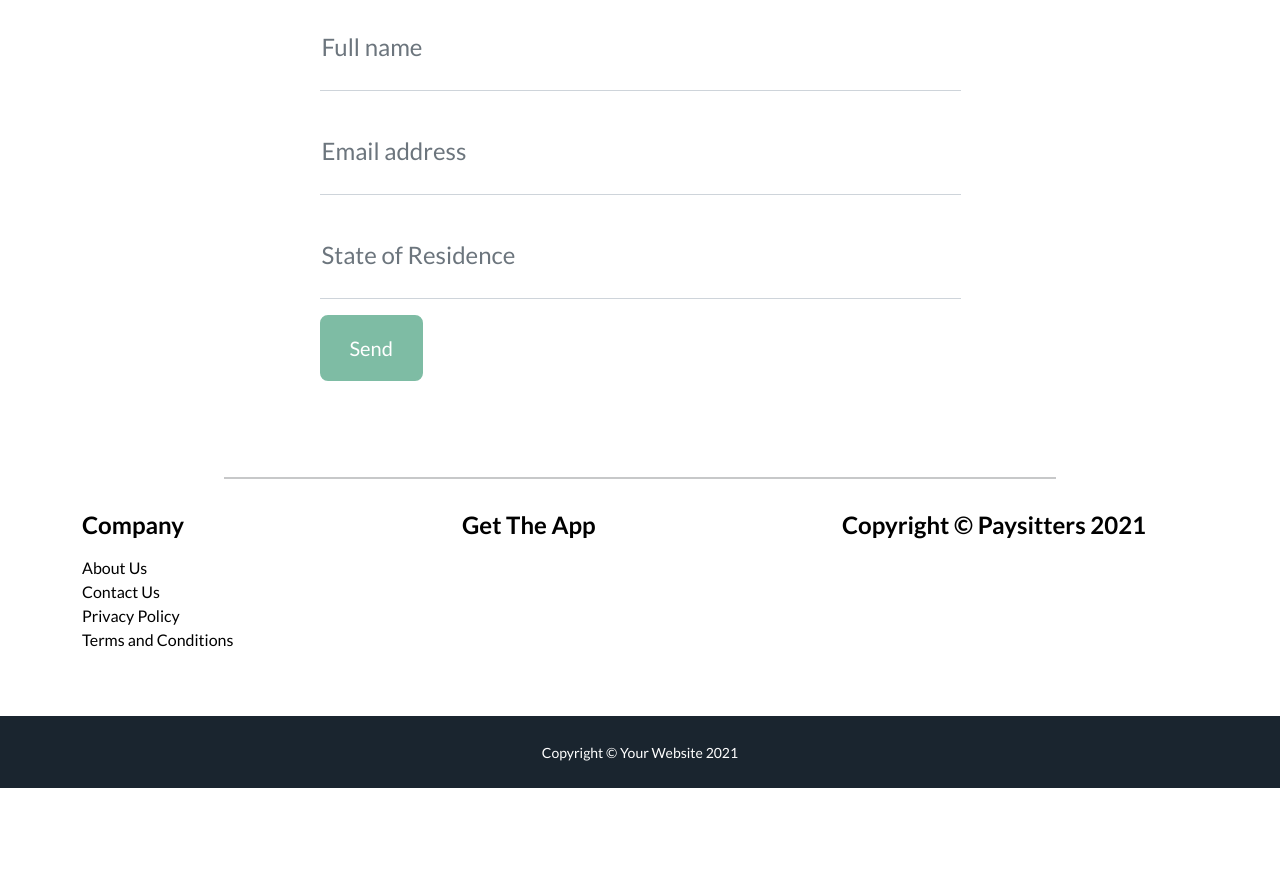
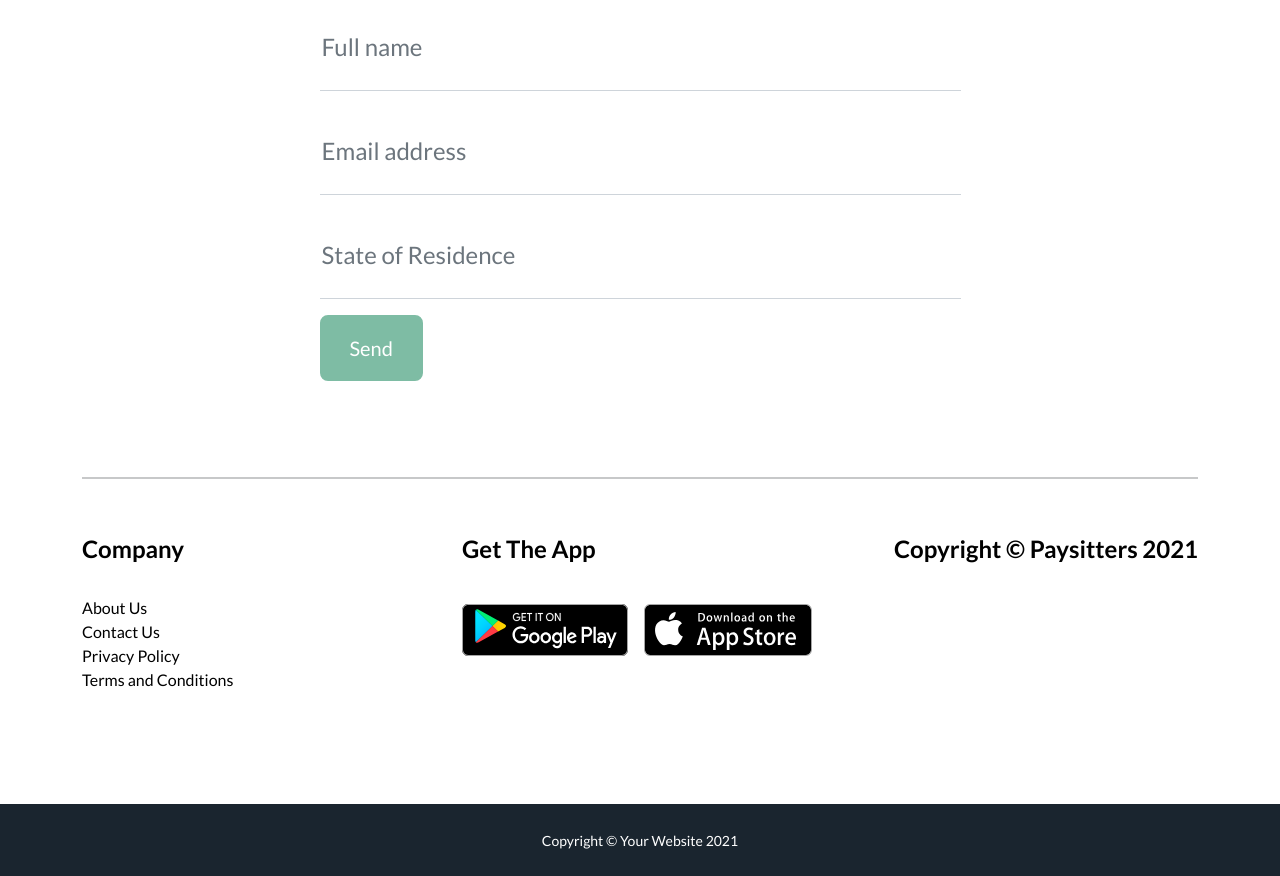
Before and after one commit to mcgowanday/paysitters, a website: page dist/index.html in a window 1280 px wide. Shown: the part 1072-1948 px from the top of the page. Before the commit the page ends 1860 px from the top, so only its background shows below. Drawn offline with nearby package versions, Linux system fonts and the light colour scheme; files whose address does not match are found by name.

Commit message:
Fix break width and add app buttons

```diff
--- a/dist/index.html
+++ b/dist/index.html
@@ -86,7 +86,9 @@
             </div>
         </section>
         <!-- Contact Section-->
-        <hr style="margin: 0 auto; width:65%">
+        <div class="container">
+            <hr style="margin: 0 auto; width: 100%">
+        </div>
         <section class="page-section" id="contact">
             <div class="container">
                 <!-- Contact Section Heading-->
@@ -151,30 +153,31 @@
                 </div>
             </div>
         </section>
-        <hr style="margin: 0 auto; width:65%">
+        <div class="container">
+            <hr style="margin: 0 auto; width: 100%">
+        </div>
         <!-- Footer-->
         <footer class="footer text-start">
             <div class="container">
-                <div class="row">
+                <div class="row justify-content-between">
                     <!-- Footer Location-->
-                    <div class="col-lg-4 mb-5 mb-lg-0">
-                        <h4 class="mb-3">Company</h4>
-                        <ul class="no-bullets">
+                    <div class="col-md-6 col-lg-4 mb-5">
+                        <div class="mx-auto d-flex justify-content-start mt-4 mb-3"><h4 class="mb-3">Company</h4></div>
+                        <div class="mx-auto d-flex justify-content-start"> <ul class="no-bullets">
                             <li>About Us</li>
                             <li>Contact Us</li>
                             <li>Privacy Policy</li>
                             <li>Terms and Conditions</li>
-                        </ul>
+                        </ul></div>
                     </div>
                     <!-- Footer Social Icons-->
-                    <div class="col-lg-4 mb-5 mb-lg-0">
-                        <h4 class="mb-4">Get The App</h4>
+                    <div class="col-md-6 col-lg-4 mb-5">
+                        <div class="mx-auto d-flex justify-content-start  mt-4 mb-3"><h4 class="mb-4">Get The App</h4></div>
+                        <img class="img-fluid googleplay" src="assets/img/googleplay.svg" alt="..." /><img class="img-fluid" src="assets/img/appstore.svg" alt="..." />
                     </div>
                     <!-- Footer About Text-->
-                    <div class="col-lg-4">
-                        <h4 class=" mb-4">Copyright &copy; Paysitters 2021</h4>
-                        <p class="lead mb-0">
-                        </p>
+                    <div class="col-md-6 col-lg-4 mb-5">
+                        <div class="mx-auto d-flex justify-content-end  mt-4 mb-3"><h4 class=" mb-4">Copyright &copy; Paysitters 2021</h4></div>
                     </div>
                 </div>
             </div>
```
Also changed, not shown: dist/assets/img/appstore.svg (added), dist/assets/img/googleplay.svg (added), dist/css/styles.css.
